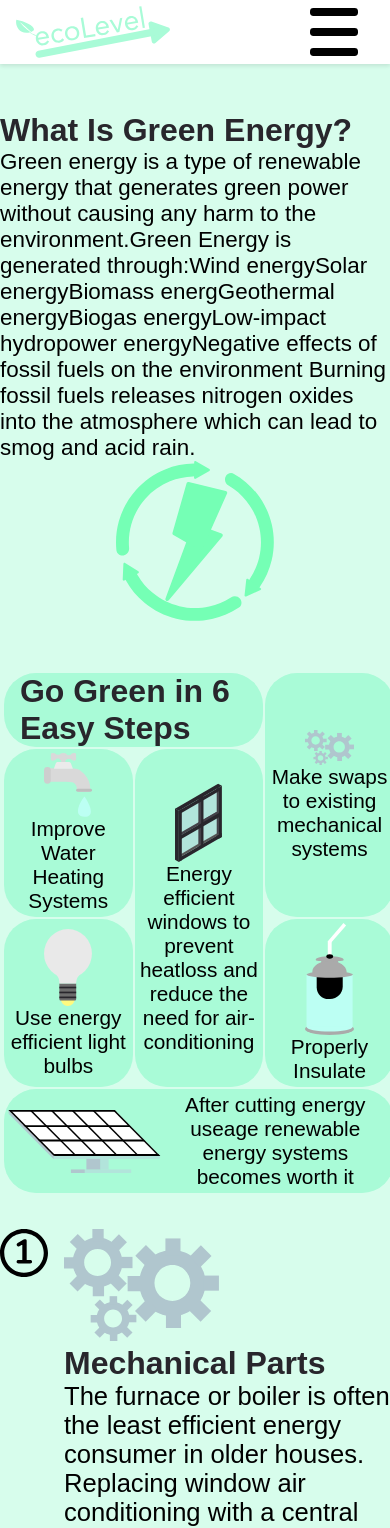
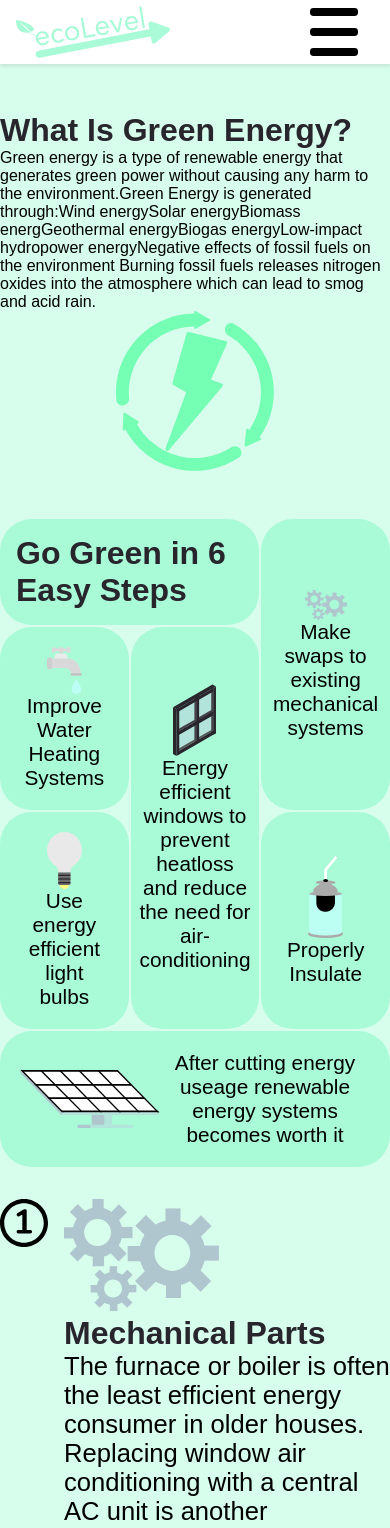
Before and after one commit to Booklover997/webmaster, a React (Create React App) app: page /green in a window 390 px wide. Shown: the top 1528 px of the page. Built offline with nearby package versions, Linux system fonts and the light colour scheme; a web font is replaced by a local one.

Commit message:
Added padding to bento box

```diff
--- a/src/pages/Programs.jsx
+++ b/src/pages/Programs.jsx
@@ -32,17 +32,6 @@ export default function Programs() {
             value={search} // Value is controlled by the state
             onChange={handleInputChange} // Call handleInputChange on change
           ></input>
-        </div>
-        <div className="icons">
-          <div className="icon">
-            <img alt= "Home Based" src="https://cdn.glitch.global/9a9dd750-ad57-43b6-af2a-df259480aa6d/Group%202%20(1).svg?v=1715129174004"></img>
-          </div>
-                    <div alt="carBased" className="icon">
-            <img alt="Car Based" src="https://cdn.glitch.global/9a9dd750-ad57-43b6-af2a-df259480aa6d/Group%202%20(1).svg?v=1715129174004"></img>
-          </div>
-                    <div className="icon">
-            <img alt="Green" src="https://cdn.glitch.global/9a9dd750-ad57-43b6-af2a-df259480aa6d/Group%202%20(1).svg?v=1715129174004"></img>
-          </div>
         </div>
       </div>
       <List input={search} />
--- a/src/pages/css/green.css
+++ b/src/pages/css/green.css
@@ -27,7 +27,6 @@
     margin-left: auto;
     margin-right: auto;
     gap:0.5vw;
-    padding:1vw;
     grid-template-columns: repeat(6,1fr);
     grid-template-rows:1fr min-content;
     grid-template-areas:
@@ -39,6 +38,7 @@
 .bento>*{
     background:var(--bentoBackground);
     border-radius:2rem;
+    padding:1rem;
 }
 .bento a{
     position: relative;
@@ -130,4 +130,7 @@
     .flex{
         flex-direction: column;
     }
+    .introContainer .flex div p {
+        font-size: 1rem;
+    }
 }
--- a/src/pages/css/programs.css
+++ b/src/pages/css/programs.css
@@ -48,7 +48,8 @@
   padding-right:var(--margin);
 }
 .search{
-
+  width:100%;
+  justify-content: center;
   border-radius:5rem;
   background:white;
   height:var(--height);
```
